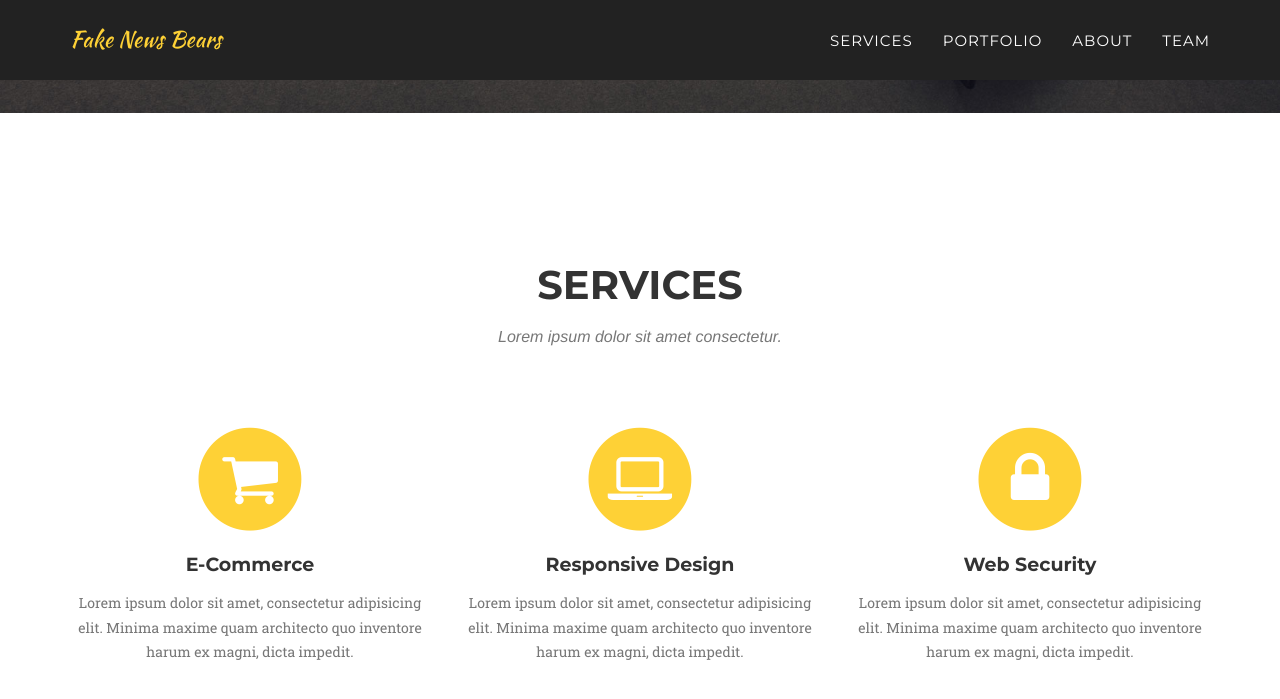
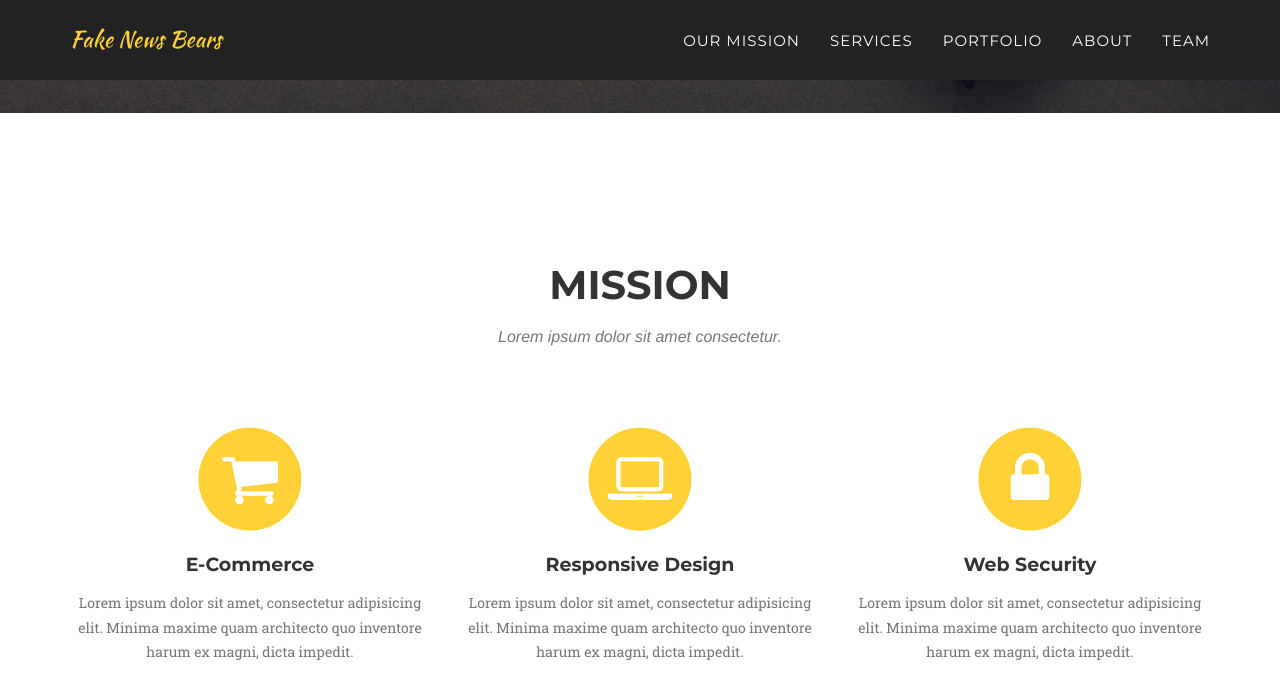
Before and after one commit to akikoiwamizu/fake-news-bears, a Jekyll site: the page built from index.html, in a window 1280 px wide and 900 px high, scrolled down 645 px. Shown: the top 699 px of the window. Built offline with Jekyll 4.4.1, drawn with Linux system fonts in a browser that asks for light colours; some web fonts are replaced.

Commit message:
Adding Our Mission section

```diff
--- a/_includes/header.html
+++ b/_includes/header.html
@@ -17,6 +17,9 @@
                 <ul class="nav navbar-nav navbar-right">
                     <li class="hidden">
                         <a href="#page-top"></a>
+                    </li>
+                    <li>
+                        <a class="page-scroll" href="#mission">Our Mission</a>
                     </li>
                     <li>
                         <a class="page-scroll" href="#services">Services</a>
--- /dev/null
+++ b/_includes/mission.html
@@ -0,0 +1,37 @@
+<!-- Mission Section -->
+    <section id="mission">
+        <div class="container">
+            <div class="row">
+                <div class="col-lg-12 text-center">
+                    <h2 class="section-heading">Mission</h2>
+                    <h3 class="section-subheading text-muted">Lorem ipsum dolor sit amet consectetur.</h3>
+                </div>
+            </div>
+            <div class="row text-center">
+                <div class="col-md-4">
+                    <span class="fa-stack fa-4x">
+                        <i class="fa fa-circle fa-stack-2x text-primary"></i>
+                        <i class="fa fa-shopping-cart fa-stack-1x fa-inverse"></i>
+                    </span>
+                    <h4 class="service-heading">E-Commerce</h4>
+                    <p class="text-muted">Lorem ipsum dolor sit amet, consectetur adipisicing elit. Minima maxime quam architecto quo inventore harum ex magni, dicta impedit.</p>
+                </div>
+                <div class="col-md-4">
+                    <span class="fa-stack fa-4x">
+                        <i class="fa fa-circle fa-stack-2x text-primary"></i>
+                        <i class="fa fa-laptop fa-stack-1x fa-inverse"></i>
+                    </span>
+                    <h4 class="service-heading">Responsive Design</h4>
+                    <p class="text-muted">Lorem ipsum dolor sit amet, consectetur adipisicing elit. Minima maxime quam architecto quo inventore harum ex magni, dicta impedit.</p>
+                </div>
+                <div class="col-md-4">
+                    <span class="fa-stack fa-4x">
+                        <i class="fa fa-circle fa-stack-2x text-primary"></i>
+                        <i class="fa fa-lock fa-stack-1x fa-inverse"></i>
+                    </span>
+                    <h4 class="service-heading">Web Security</h4>
+                    <p class="text-muted">Lorem ipsum dolor sit amet, consectetur adipisicing elit. Minima maxime quam architecto quo inventore harum ex magni, dicta impedit.</p>
+                </div>
+            </div>
+        </div>
+    </section>
--- a/_layouts/default.html
+++ b/_layouts/default.html
@@ -6,6 +6,7 @@
     <body id="page-top" class="index">
 
     {% include header.html %}
+    {% include mission.html %}
     {% include services.html %}
     {% include portfolio_grid.html %}
     {% include about.html %}
```
